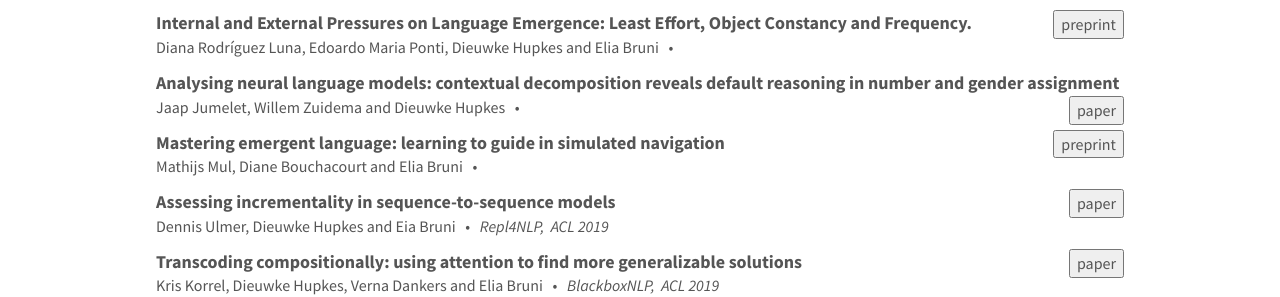
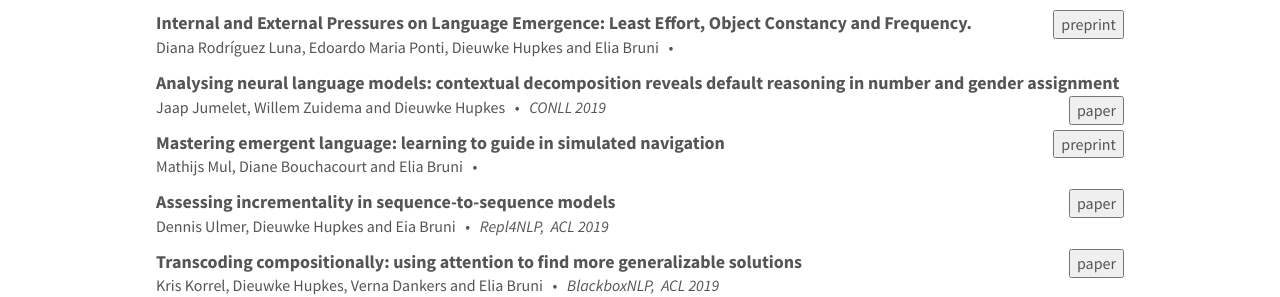
Before and after one commit to i-machine-think/i-machine-think.github.io, a Jekyll site: the page built from _pages/publications.md, in a window 1280 px wide and 900 px high, scrolled down 717 px. Shown: the part 163-460 px from the top of the window. Built offline with Jekyll 4.4.1, drawn with Linux system fonts in a browser that asks for light colours; nearby versions of some CDN libraries.

Commit message:
Add venue for jaap paper

```diff
--- a/_data/publist.yml
+++ b/_data/publist.yml
@@ -30,6 +30,7 @@
   link:
     url: https://www.aclweb.org/anthology/K19-1001.pdf
     display: paper
+  venue: "CONLL 2019"
 
 - title: "Mastering emergent language: learning to guide in simulated navigation"
   authors: "Mathijs Mul, Diane Bouchacourt and Elia Bruni"
```
